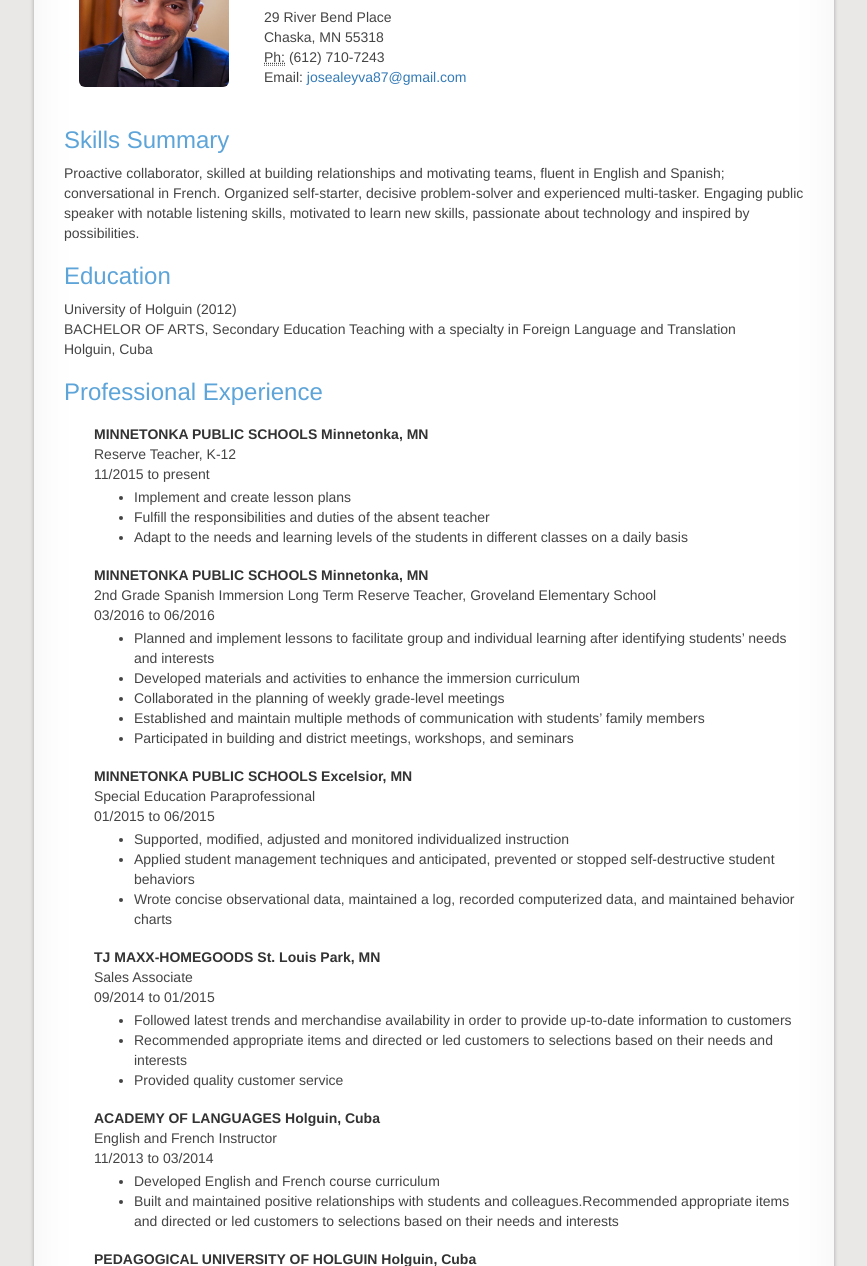
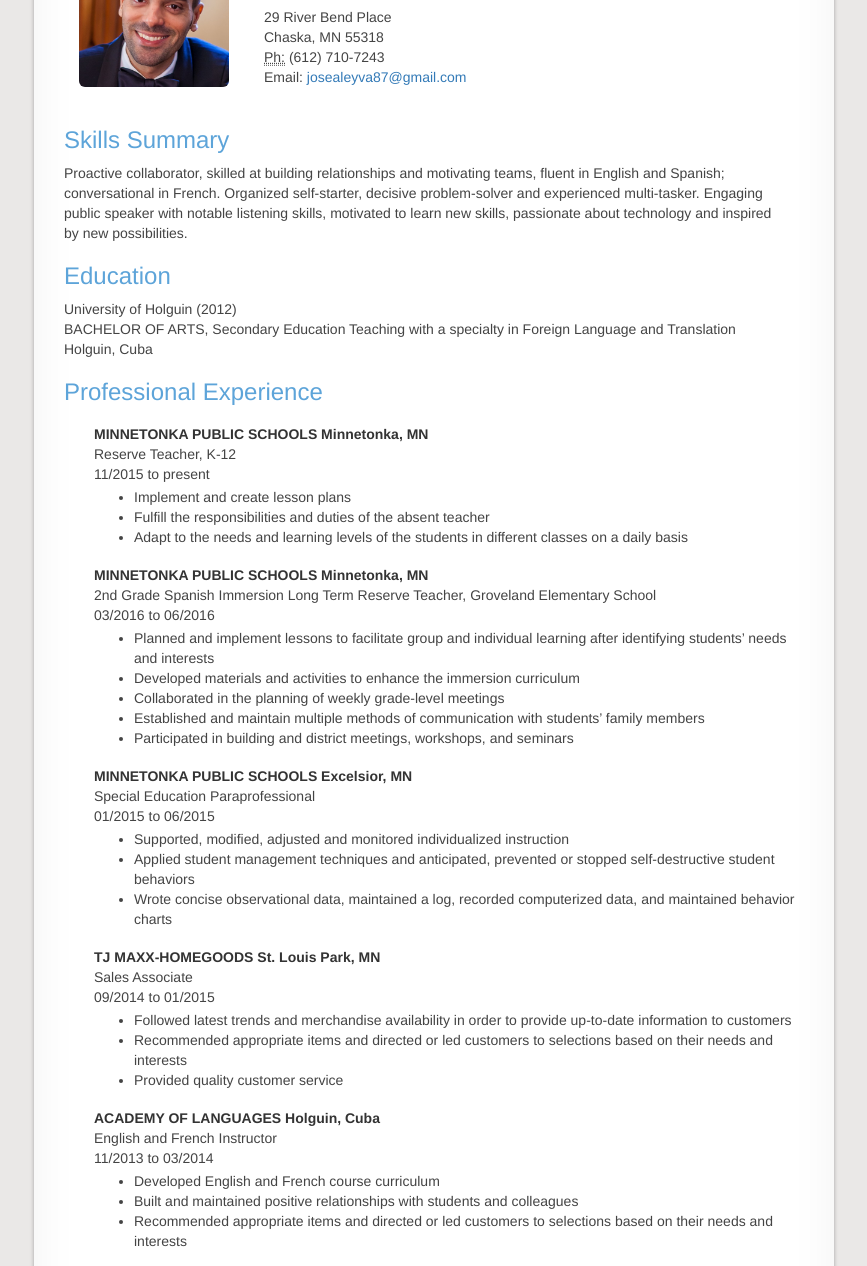
Before and after one commit to aleleyva10/leoleyva.github.io, a plain HTML site: page index.html in a window 1280 px wide. Shown: the part 93-1359 px from the top of the page, without its empty margins (206-1073 px from the left). Drawn offline with nearby package versions, Linux system fonts and the light colour scheme.

Commit message:
Final commit

```diff
--- a/index.html
+++ b/index.html
@@ -44,7 +44,7 @@
                 <h3>Skills Summary</h3>
                 Proactive collaborator, skilled at building relationships and motivating teams, fluent in English and Spanish; conversational
                 in French. Organized self-starter, decisive problem-solver and experienced multi-tasker. Engaging public
-                speaker with notable listening skills, motivated to learn new skills, passionate about technology and inspired by possibilities.
+                speaker with notable listening skills, motivated to learn new skills, passionate about technology and inspired by new possibilities.
             </div>
 
             <div id="education" class="row">
@@ -157,8 +157,10 @@
             Developed English and French course curriculum
         </li>
         <li>
-            Built and maintained positive relationships with students and colleagues.Recommended appropriate items and directed or led
-            customers to selections based on their needs and interests
+            Built and maintained positive relationships with students and colleagues
+        </li>
+        <li>
+            Recommended appropriate items and directed or led customers to selections based on their needs and interests
         </li>
 
     </ul>
--- a/style.css
+++ b/style.css
@@ -33,6 +33,10 @@ h1 {
     /*border-top: 1px solid #000000;*/
 }
 
+#skills-summary {
+    padding-right:15px;
+}
+
 .exp {
     margin-top: 18px;
     margin-left: 30px;
```
